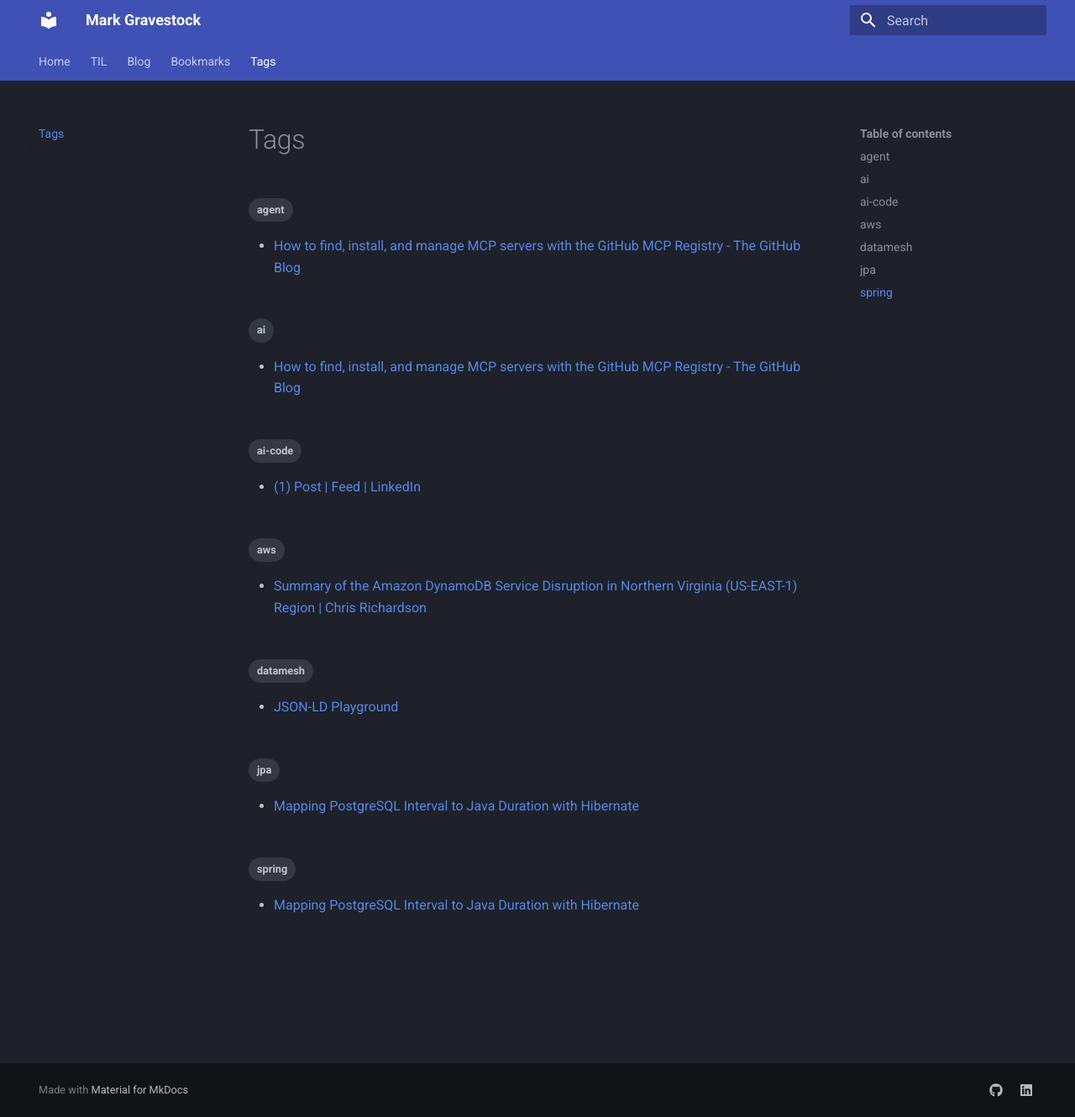
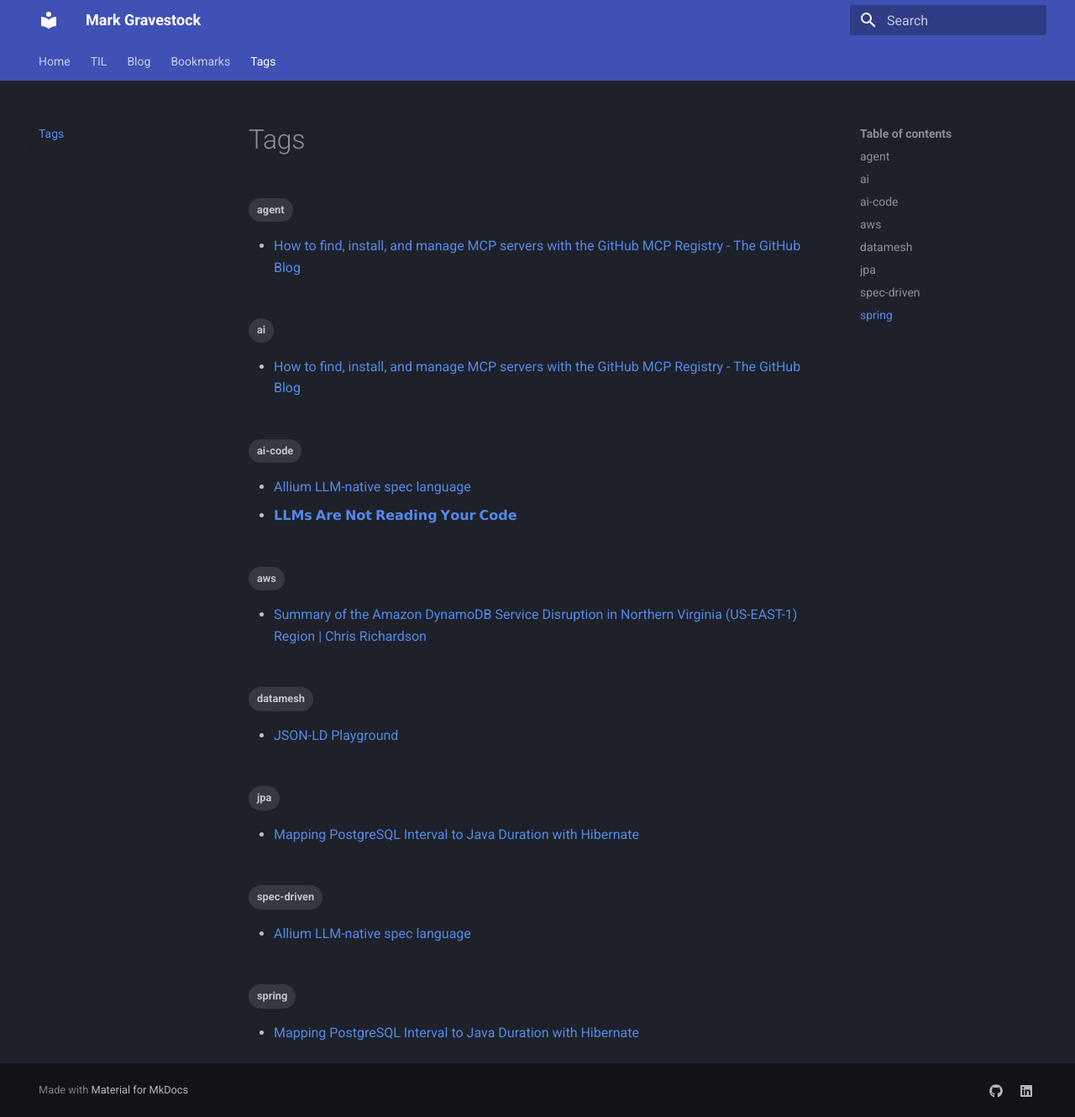
Before and after one commit to MarkGravestock/personal-site, an MkDocs documentation site: the page built from docs/tags.md, in a window 1280 px wide and 1330 px high. Shown: the whole window at 84% size. Built offline with MkDocs 1.6.1 and Material for MkDocs 9.7.7, drawn with Linux system fonts in a browser that asks for light colours.

Commit message:
chore: update bookmarks 2026-03-29

```diff
--- a/docs/bookmarks/index.md
+++ b/docs/bookmarks/index.md
@@ -9,7 +9,11 @@ A collection of useful things I've found on the web.
 
 <div class="grid cards" markdown>
 
-- **[(1) Post | Feed | LinkedIn](posts/2026-03-26-1-post-feed-linkedin.md)**
+- **[Allium LLM-native spec language](posts/2026-03-29-allium-llm-native-spec-language.md)**
+
+    `#ai-code` `#spec-driven` · juxt.github.io · 29 Mar
+
+- **[𝗟𝗟𝗠𝘀 𝗔𝗿𝗲 𝗡𝗼𝘁 𝗥𝗲𝗮𝗱𝗶𝗻𝗴 𝗬𝗼𝘂𝗿 𝗖𝗼𝗱𝗲](posts/2026-03-26-.md)**
 
     `#ai-code` · linkedin.com · 26 Mar
 
--- /dev/null
+++ b/docs/bookmarks/posts/2026-03-29-allium-llm-native-spec-language.md
@@ -0,0 +1,13 @@
+---
+title: "Allium LLM-native spec language"
+date: 2026-03-29
+tags:
+  - ai-code
+  - spec-driven
+---
+
+**[Allium LLM-native spec language](https://juxt.github.io/allium/)**
+
+juxt.github.io · 29 Mar 2026
+
+> Language to express specifications in a consistent fashion that can be used by LLM to help drive implementations.
```
Also changed, not shown: docs/bookmarks/posts/2026-03-26-.md (added, +12 -0 lines), docs/bookmarks/posts/2026-03-26-1-post-feed-linkedin.md (deleted, +0 -12 lines).
